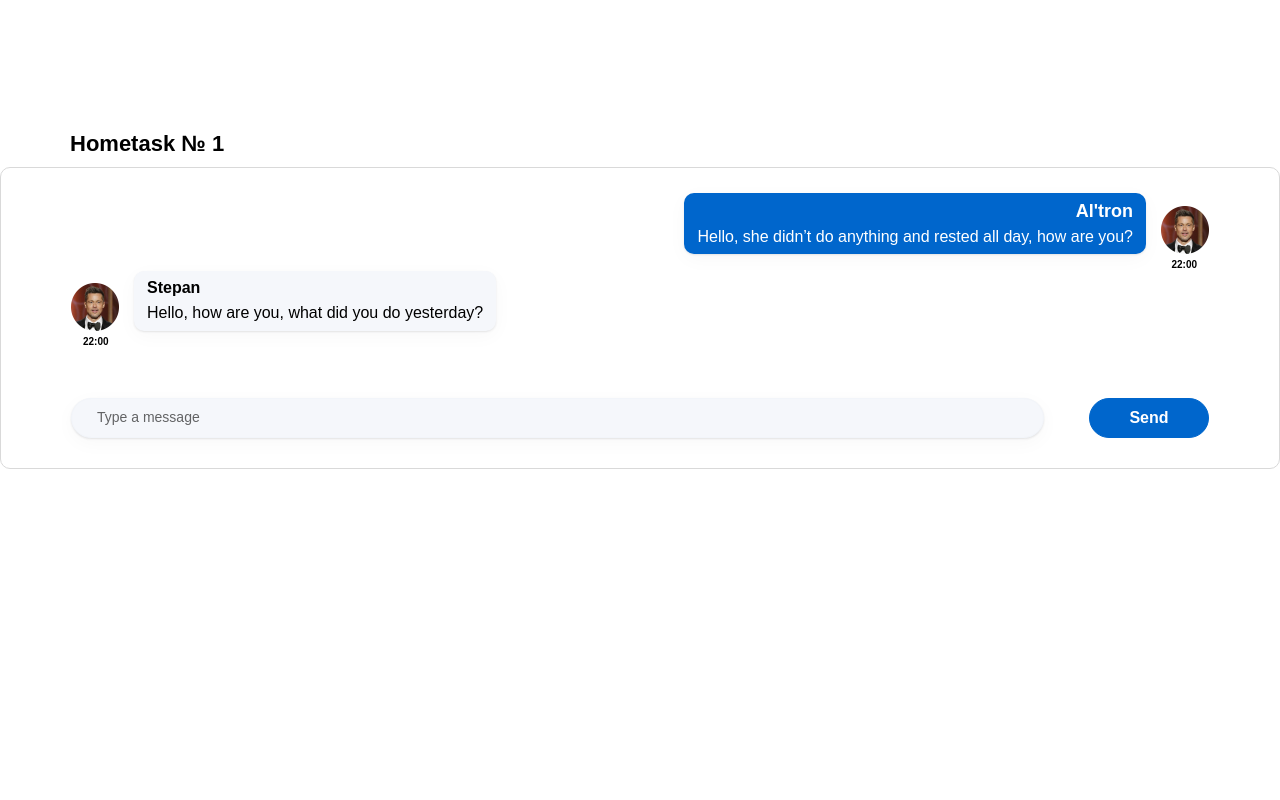
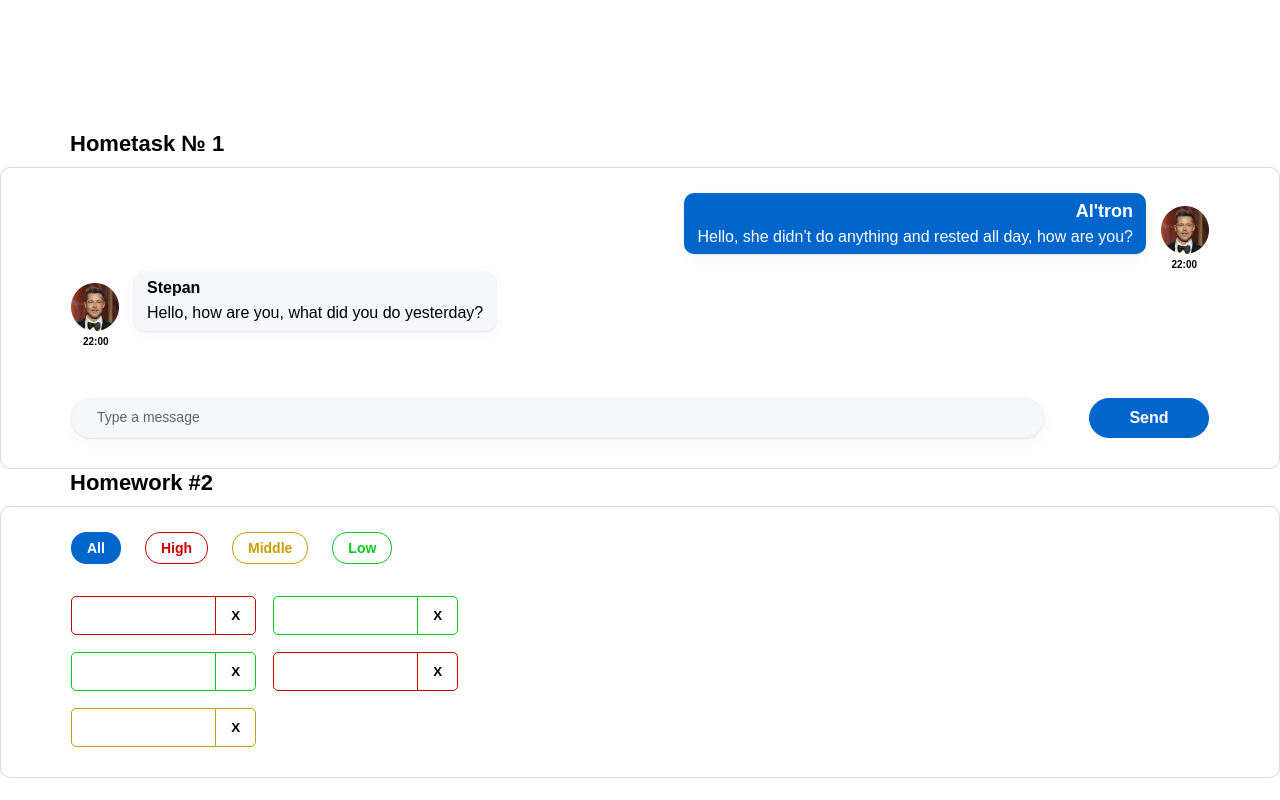
Before and after one commit to roma1524/incHomeWork, a React (Create React App) app: page /#/pre-junior in a window 1280 px wide. Before the commit this address led to /#/. Built offline with nearby package versions, Linux system fonts and the light colour scheme.

Commit message:
some changes

```diff
--- a/package.json
+++ b/package.json
@@ -1,6 +1,6 @@
 {
   "name": "hws2",
-  "homepage": "http://IgnatZakalinsky.github.io/hws2",
+  "homepage": "https://roma1524.github.io/incHomeWork",
   "version": "0.1.0",
   "private": true,
   "dependencies": {
@@ -16,7 +16,7 @@
     "@types/react-dom": "18.0.6",
     "@types/uuid": "8.3.4",
     "axios": "0.27.2",
-    "gh-pages": "4.0.0",
+    "gh-pages": "^6.3.0",
     "react": "18.2.0",
     "react-dom": "18.2.0",
     "react-redux": "8.0.4",
@@ -32,7 +32,7 @@
     "build": "react-scripts build",
     "test": "react-scripts test",
     "eject": "react-scripts eject",
-    "predeploy": "npm run build",
+    "predeploy": "yarn run build",
     "deploy": "gh-pages -d build"
   },
   "eslintConfig": {
--- a/src/s1-main/App.tsx
+++ b/src/s1-main/App.tsx
@@ -1,13 +1,14 @@
 import React from 'react'
 import s from './App.module.css'
 import HW1 from '../s2-homeworks/hw01/HW1'
+import HW2 from "../s2-homeworks/hw02/HW2";
 
 function App() {
     return (
         <div className={s.App}>
             <HW1/>
             {/*раскомментировать по ходу выполнения*/}
-            {/*<HW2/>*/}
+            <HW2/>
             {/*<HW3/>*/}
             {/*<HW4/>*/}
 
--- a/src/s2-homeworks/hw02/HW2.tsx
+++ b/src/s2-homeworks/hw02/HW2.tsx
@@ -3,8 +3,8 @@
 import s2 from '../../s1-main/App.module.css'
 
 /*
-* 1 - описать типы AffairPriorityType, AffairType
-* 2 - указать нужный тип для defaultAffairs
+* 1 - описать типы AffairPriorityType, AffairType \\
+* 2 - указать нужный тип для defaultAffairs \\
 * 3 - дописать типы и логику функции filterAffairs и проверить её тестами
 * 4 - выполнить пункт 3 для функции deleteAffair
 * 5 - указать нужный тип в useState с affairs
@@ -17,16 +17,17 @@
 * */
 
 // types
-export type AffairPriorityType = any // need to fix any
+export type AffairPriorityType = string // need to fix any
+
 export type AffairType = {
-    _id: any // need to fix any
-    name: any // need to fix any
+    _id: number // need to fix any
+    name: string // need to fix any
     priority: AffairPriorityType
 }
 export type FilterType = 'all' | AffairPriorityType
 
 // constants
-const defaultAffairs: any = [ // need to fix any
+const defaultAffairs: AffairType[] = [ // need to fix any
     {_id: 1, name: 'React', priority: 'high'}, // студенты могут изменить содержимое name и количество элементов в массиве, ...priority не менять!
     {_id: 2, name: 'anime', priority: 'low'},
     {_id: 3, name: 'games', priority: 'low'},
```
Also changed, not shown: 1 other file (tests, documents, lock files or other folders).
